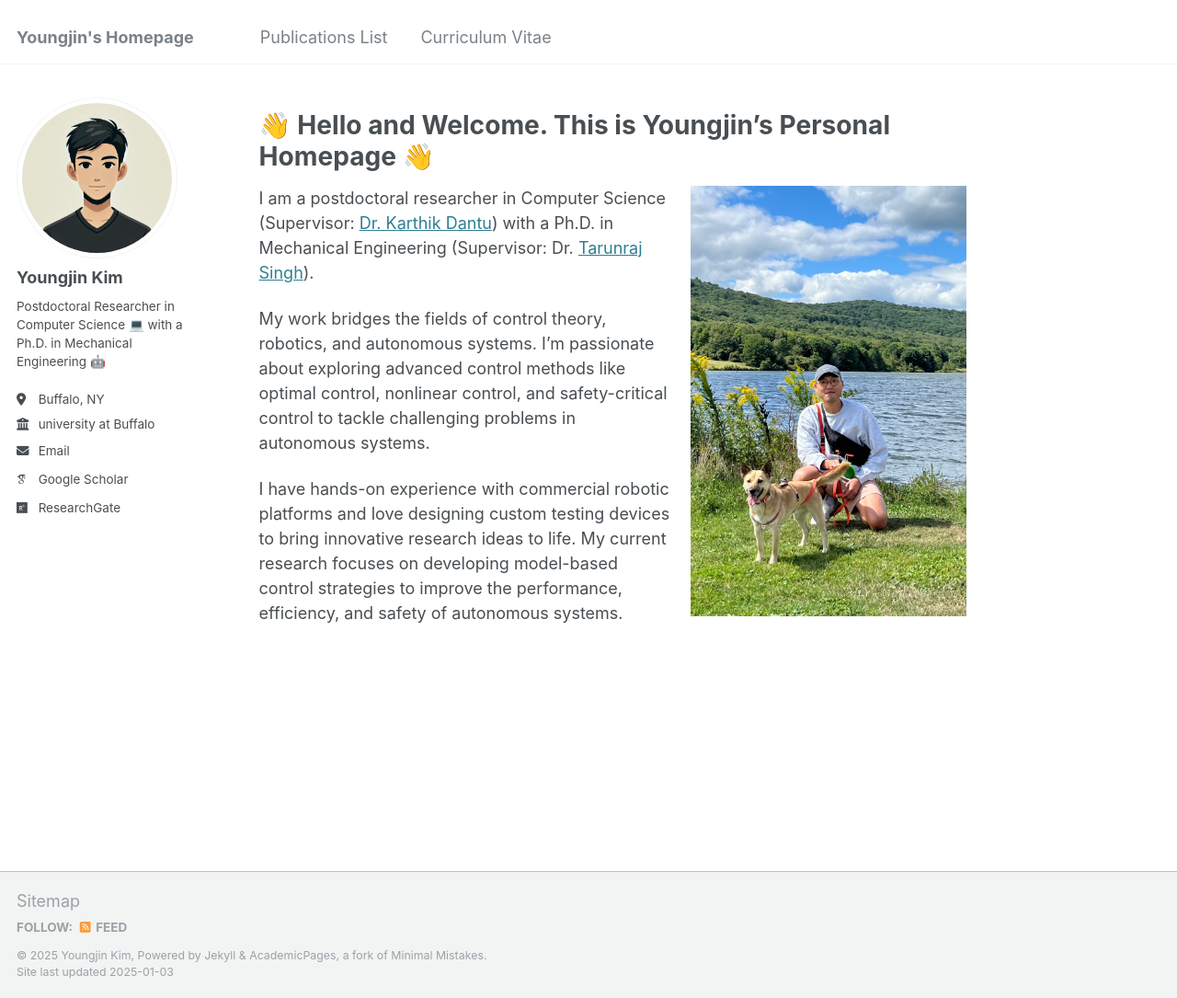
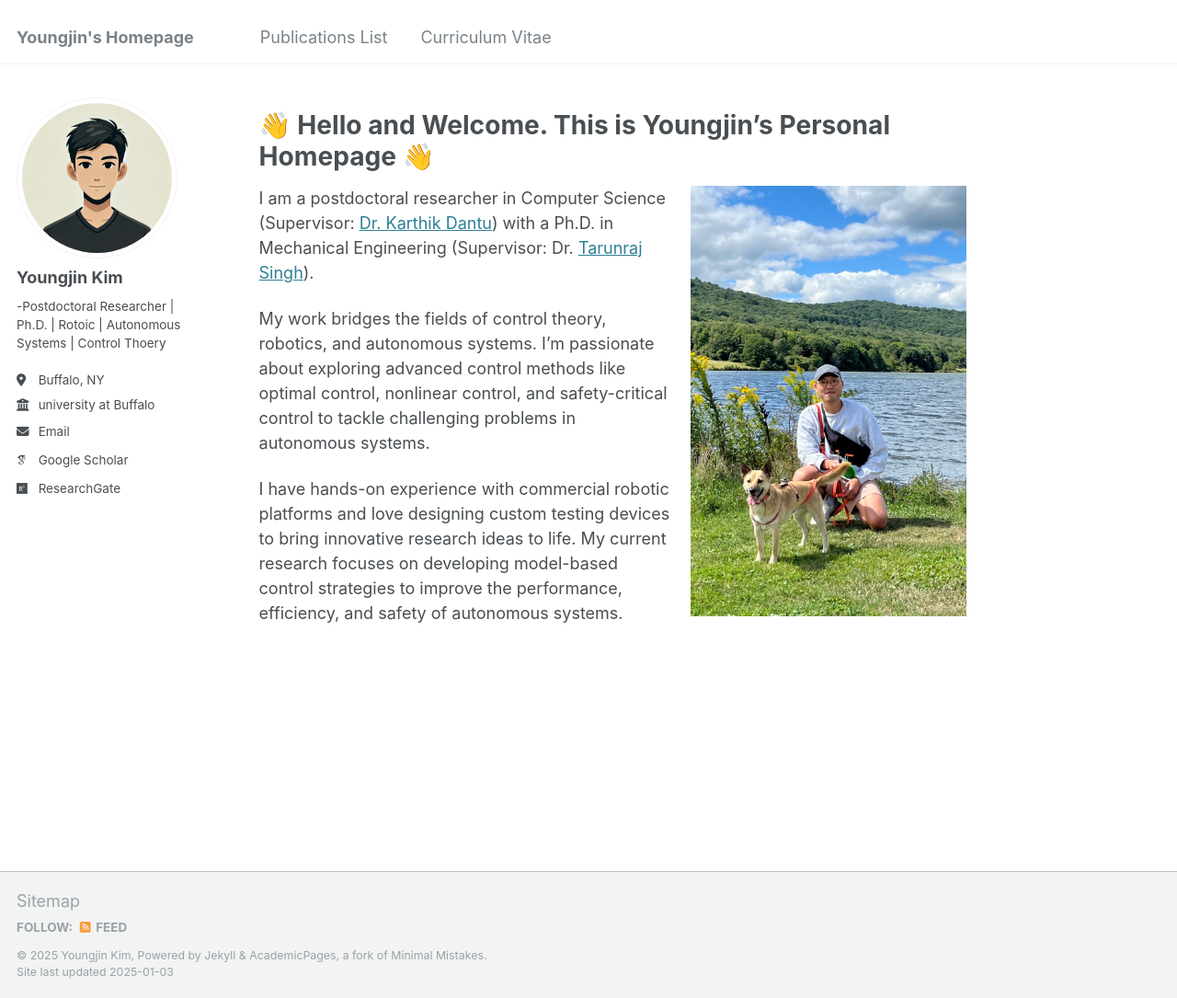
Before and after one commit to AutoBot4Kid/AutoBot4Kid.github.io, a Jekyll site: the page built from _pages/about.md, in a window 1280 px wide and 1085 px high. Shown: the whole window at 92% size. Built offline with Jekyll 4.4.1, drawn with Linux system fonts in a browser that asks for light colours; some web fonts are replaced.

Commit message:
bio updates

```diff
--- a/_config.yml
+++ b/_config.yml
@@ -24,7 +24,9 @@ author:
   avatar           : "meBot.jpg" #"profile.png"
   name             : "Youngjin Kim"
   pronouns         : # example: "she/her"
-  bio              : "Postdoctoral Researcher in Computer Science 💻 with a Ph.D. in Mechanical Engineering 🤖"
+  bio              : "-Postdoctoral Researcher
+
+  | Ph.D. | Rotoic | Autonomous Systems | Control Thoery"
   location         : "Buffalo, NY"
   employer         : "university at Buffalo"
   uri              : # URL
```
Also changed, not shown: _pages/project.md (added, +5 -0 lines).
